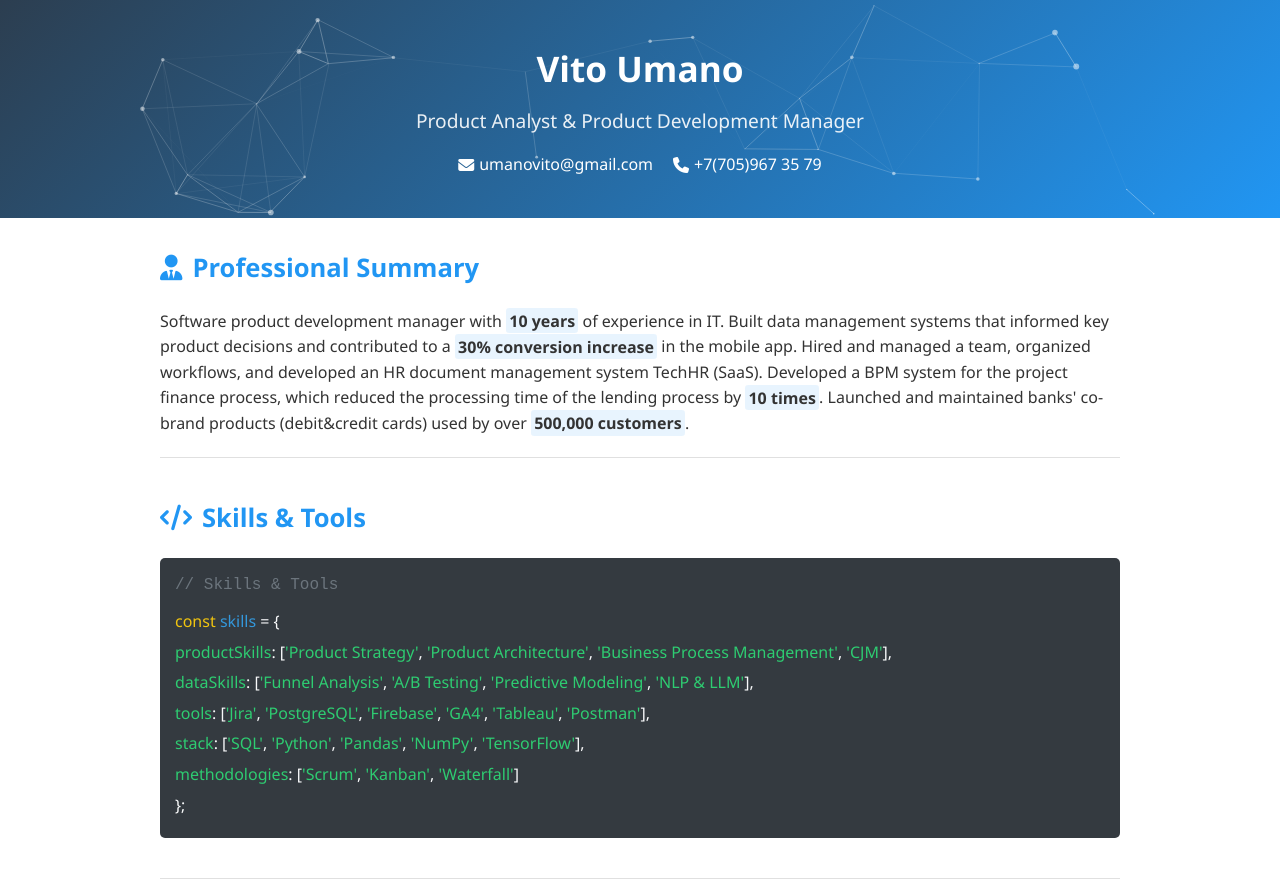
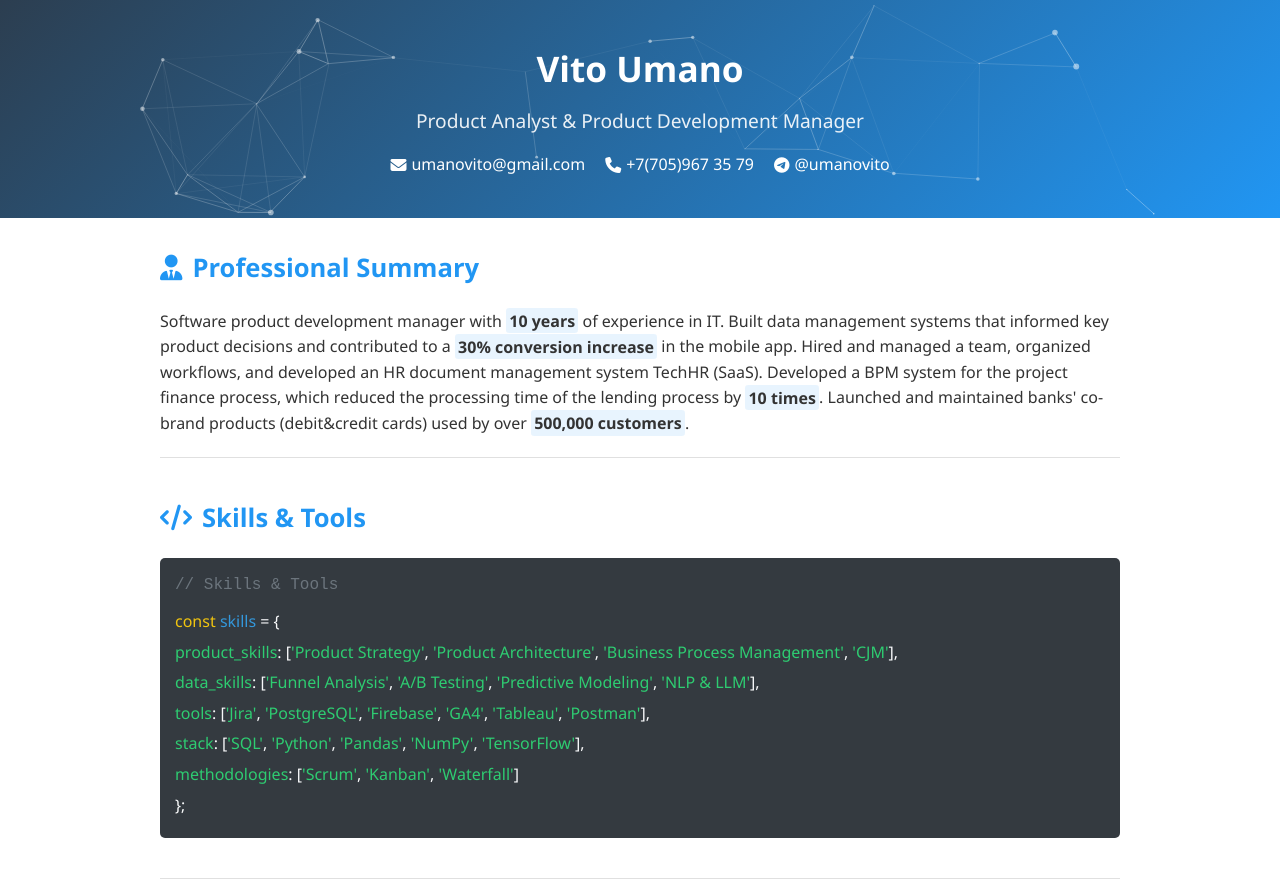
Before and after one commit to umanovito/CV, a plain HTML site: page index.html in a window 1280 px wide. Shown: the top 882 px of the page. Drawn offline with nearby package versions, Linux system fonts and the light colour scheme.

Commit message:
Update index.html

```diff
--- a/index.html
+++ b/index.html
@@ -17,6 +17,9 @@
             <div class="contact">
                 <a href="mailto:umanovito@gmail.com"><i class="fas fa-envelope"></i> umanovito@gmail.com</a>
                 <a href="tel:+77059673579"><i class="fas fa-phone"></i> +7(705)967 35 79</a>
+                <a href="https://t.me/umanovito" target="_blank" rel="noopener noreferrer">
+                  <i class="fab fa-telegram"></i> @umanovito
+                    </a>
             </div>
         </div>
     </header>
@@ -35,8 +38,8 @@
 
             <div class="code-block">
                 <span class="code-line"><span class="code-keyword">const</span> <span class="code-function">skills</span> = {</span>
-                <span class="code-line">  <span class="code-string">productSkills</span>: [<span class="code-string">'Product Strategy'</span>, <span class="code-string">'Product Architecture'</span>, <span class="code-string">'Business Process Management'</span>, <span class="code-string">'CJM'</span>],</span>
-                <span class="code-line">  <span class="code-string">dataSkills</span>: [<span class="code-string">'Funnel Analysis'</span>, <span class="code-string">'A/B Testing'</span>, <span class="code-string">'Predictive Modeling'</span>, <span class="code-string">'NLP & LLM'</span>],</span>
+                <span class="code-line">  <span class="code-string">product_skills</span>: [<span class="code-string">'Product Strategy'</span>, <span class="code-string">'Product Architecture'</span>, <span class="code-string">'Business Process Management'</span>, <span class="code-string">'CJM'</span>],</span>
+                <span class="code-line">  <span class="code-string">data_skills</span>: [<span class="code-string">'Funnel Analysis'</span>, <span class="code-string">'A/B Testing'</span>, <span class="code-string">'Predictive Modeling'</span>, <span class="code-string">'NLP & LLM'</span>],</span>
                 <span class="code-line">  <span class="code-string">tools</span>: [<span class="code-string">'Jira'</span>, <span class="code-string">'PostgreSQL'</span>, <span class="code-string">'Firebase'</span>, <span class="code-string">'GA4'</span>, <span class="code-string">'Tableau'</span>, <span class="code-string">'Postman'</span>],</span>
                 <span class="code-line">  <span class="code-string">stack</span>: [<span class="code-string">'SQL'</span>, <span class="code-string">'Python'</span>, <span class="code-string">'Pandas'</span>, <span class="code-string">'NumPy'</span>, <span class="code-string">'TensorFlow'</span>],</span>
                 <span class="code-line">  <span class="code-string">methodologies</span>: [<span class="code-string">'Scrum'</span>, <span class="code-string">'Kanban'</span>, <span class="code-string">'Waterfall'</span>]</span>
```
